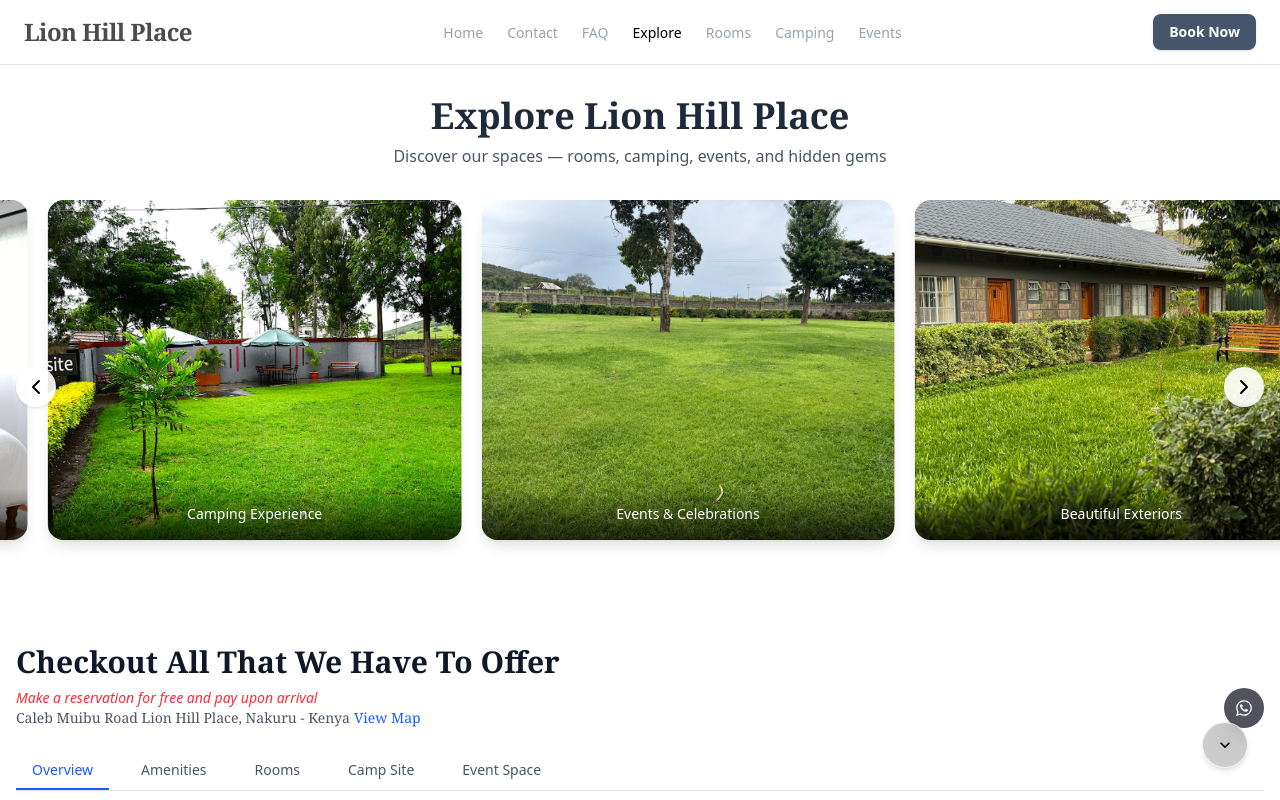
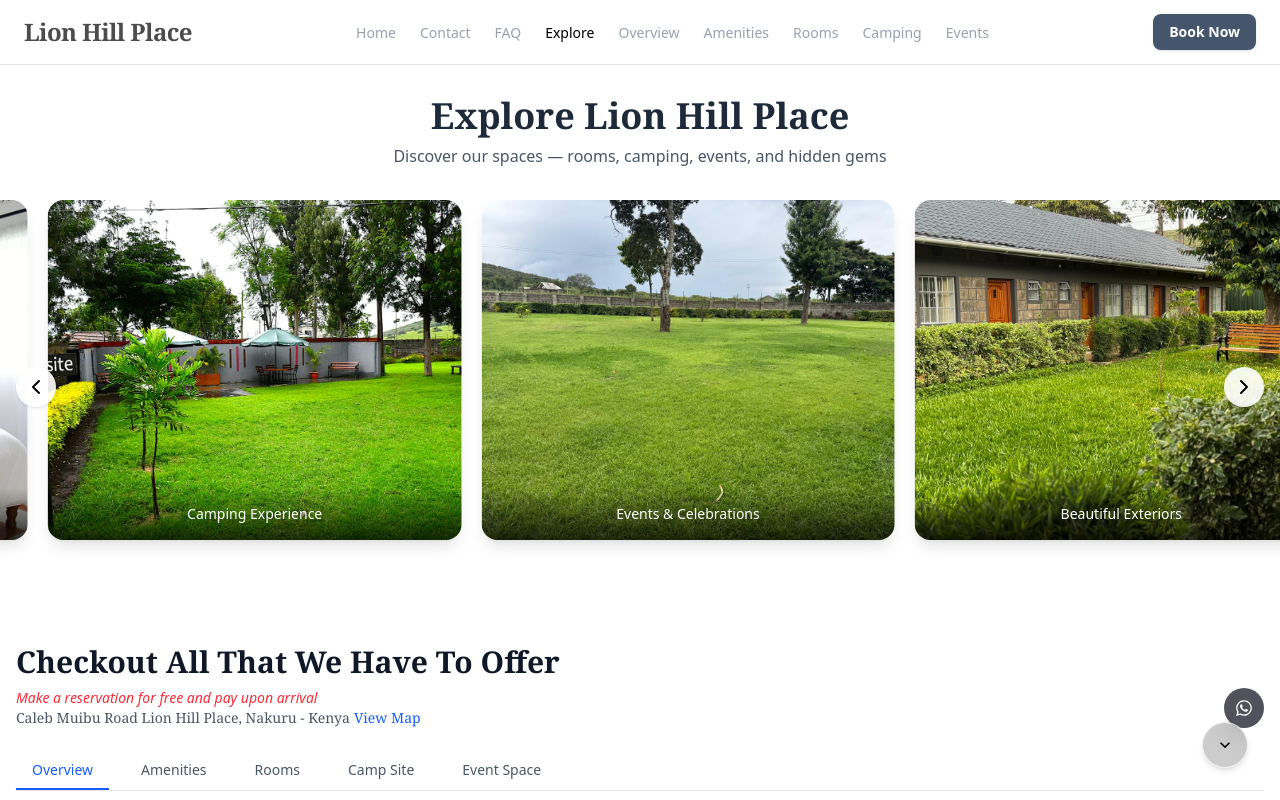
Before and after one commit to pacc-jean/bed-breakfast, a React (Vite) app in the folder lionhillplace/: page /explore in a window 1280 px wide. Shown: the top 800 px of the page. Built offline with nearby package versions, Linux system fonts and the light colour scheme.

Commit message:
add section links to navs

```diff
--- a/lionhillplace/src/components/layout/MobileSidebar.tsx
+++ b/lionhillplace/src/components/layout/MobileSidebar.tsx
@@ -10,12 +10,17 @@ import {
 } from "react-icons/tb";
 import { MdSupportAgent, MdOutlineHotelClass } from "react-icons/md";
 import { RiGlassesLine, RiQuestionAnswerLine } from "react-icons/ri";
+import { TbLayoutDashboard } from "react-icons/tb";
+import { MdOutlineRoomService } from "react-icons/md";
+
 
 const navItems = [
   { label: "Home", to: "/", match: "/", icon: TbSmartHome },
   { label: "Contact", to: "/contactfaq#contact", match: "/contactfaq#contact", icon: MdSupportAgent },
   { label: "FAQ", to: "/contactfaq#faq", match: "/contactfaq#faq", icon: RiQuestionAnswerLine },
   { label: "Explore", to: "/explore", match: "/explore", icon: RiGlassesLine },
+  { label: "Overview", to: "/explore#overview", match: "/explore#overview", icon: TbLayoutDashboard },
+  { label: "Amenities", to: "/explore#amenities", match: "/explore#amenities", icon: MdOutlineRoomService },
   { label: "Rooms", to: "/explore#rooms", match: "/explore#rooms", icon: MdOutlineHotelClass },
   { label: "Camping", to: "/explore#camp", match: "/explore#camp", icon: TbTent },
   { label: "Events", to: "/explore#events", match: "/explore#events", icon: TbCalendarEvent },
--- a/lionhillplace/src/components/layout/Navbar.tsx
+++ b/lionhillplace/src/components/layout/Navbar.tsx
@@ -5,6 +5,8 @@ const navItems = [
   { label: "Contact", to: "/contactfaq#contact", match: "/contactfaq#contact" },
   { label: "FAQ", to: "/contactfaq#faq", match: "/contactfaq#faq" },
   { label: "Explore", to: "/explore", match: "/explore" },
+  { label: "Overview", to: "/explore#overview", match: "/explore#overview"},
+  { label: "Amenities", to: "/explore#amenities", match: "/explore#amenities"},
   { label: "Rooms", to: "/explore#rooms", match: "/explore#rooms" },
   { label: "Camping", to: "/explore#camp", match: "/explore#camp" },
   { label: "Events", to: "/explore#events", match: "/explore#events" },
--- a/lionhillplace/src/pages/ExplorePage.tsx
+++ b/lionhillplace/src/pages/ExplorePage.tsx
@@ -1,17 +1,7 @@
-import { useEffect } from "react";
-import { useLocation } from "react-router-dom";
 import ExploreHeroCarousel from "../components/explore/ExploreHeroCarousel";
 import ShowCase from "../components/explore/ShowCase";
 
 function ExplorePage() {
-  const location = useLocation();
-
-  useEffect(() => {
-    // This will always trigger when ExplorePage mounts OR if the same route is hit again
-    window.scrollTo({ top: 0, behavior: "auto" });
-
-    // If you want to force state resets in ShowCase or other stuff, dispatch a signal or reset context here
-  }, [location.key]);
 
   return (
     <main className="w-full min-h-screen">
```
